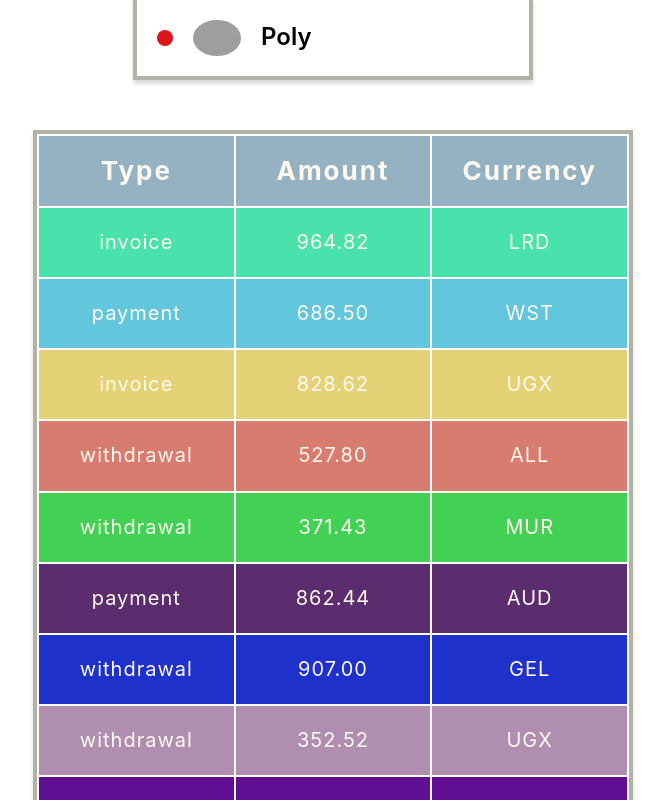
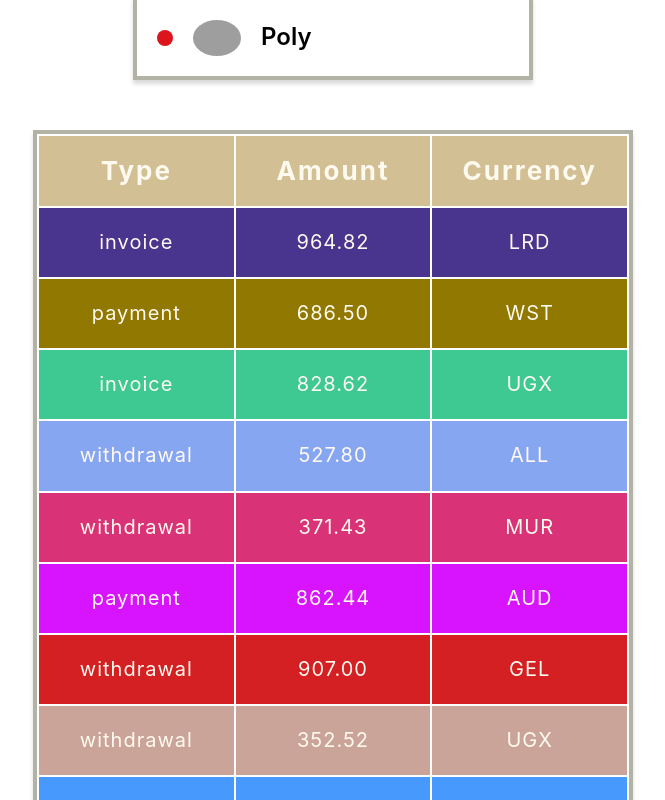
Before and after one commit to Irina-anat/goit-react-hw-01-components, a React (Create React App) app: page / in a window 1280 px wide. Shown: the part 1560-2360 px from the top of the page, without its empty margins (307-972 px from the left). Built offline with nearby package versions, Linux system fonts and the light colour scheme; grey boxes are pictures that could not be loaded.

Commit message:
update +TransactionItems

```diff
--- a/src/components/FriendList/FriendList.js
+++ b/src/components/FriendList/FriendList.js
@@ -18,4 +18,4 @@ FriendList.propTypes = {
     PropTypes.shape({ id: PropTypes.number.isRequired })
   ),
 };
-   export default FriendList
+export default FriendList;
--- a/src/components/FriendListItem/FriendListItem.js
+++ b/src/components/FriendListItem/FriendListItem.js
@@ -19,4 +19,4 @@ FriendListItem.propTypes = {
   isOnline: PropTypes.bool.isRequired,
 };
 
-export default FriendListItem
+export default FriendListItem;
--- a/src/components/Profile/Profile.js
+++ b/src/components/Profile/Profile.js
@@ -42,4 +42,4 @@ Profile.propTypes = {
   }),
 };
 
-export default Profile
+export default Profile;
--- a/src/components/Statistics/Statistics.js
+++ b/src/components/Statistics/Statistics.js
@@ -1,11 +1,7 @@
 import PropTypes from 'prop-types';
 import css from './Statistics.module.css';
+import getRandomHexColor from 'utils/getRandomHexColor';
 
-function getRandomHexColor() {
-  return `#${Math.floor(Math.random() * 16777215)
-    .toString(16)
-    .padStart(6, 0)}`;
-};
 
 const Statistics = ({ title, stats }) => {
   return (
@@ -34,4 +30,4 @@ title: PropTypes.string,
 stats: PropTypes.array.isRequired,
 }
 
-export default Statistics
+export default Statistics;
--- a/src/components/TransactionHistory/TransactionHistory.js
+++ b/src/components/TransactionHistory/TransactionHistory.js
@@ -1,11 +1,8 @@
 import PropTypes from 'prop-types';
 import css from './TransactionHistory.module.css';
+import TransactionItems from 'components/TransactionItems/TransactionItems';
+import getRandomHexColor from 'utils/getRandomHexColor';
 
-function getRandomHexColor() {
-  return `#${Math.floor(Math.random() * 16777215)
-    .toString(16)
-    .padStart(6, 0)}`;
-};
 
 const TransactionHistory = ({ items }) => {
     return <table className={css.transaction__history}>
@@ -18,25 +15,18 @@ const TransactionHistory = ({ items }) => {
         </thead>
 
         <tbody>
-            {items.map(({ id, type, amount, currency }) => {
-                return (
-                    <tr key={id} style={{ backgroundColor: getRandomHexColor() }}>
-                        <td>{type}</td>
-                        <td>{amount}</td>
-                        <td>{currency}</td>
-                    </tr>
-                );
-            })}
+            {items.map(item => (
+                   <TransactionItems key={item.id} {...item} />
+                )
+            )}
         </tbody>
     </table>
 };
 
+
+
 TransactionHistory.propTypes = {
     items: PropTypes.array.isRequired,
-    id: PropTypes.number.isRequired,
-    type: PropTypes.string.isRequired,
-    amount: PropTypes.number.isRequired,
-    currency: PropTypes.string.isRequired,
 }
 
-export default TransactionHistory
+export default TransactionHistory;
--- /dev/null
+++ b/src/components/TransactionItems/TransactionItems.js
@@ -0,0 +1,20 @@
+import PropTypes from 'prop-types';
+import getRandomHexColor from 'utils/getRandomHexColor';
+
+
+const TransactionItems = ({ id, type, amount, currency }) => {
+    return <tr key={id} style={{ backgroundColor: getRandomHexColor() }}>
+        <td>{type}</td>
+        <td>{amount}</td>
+        <td>{currency}</td>
+    </tr>
+};
+
+TransactionItems.propTypes = {
+    id: PropTypes.string.isRequired,
+    type: PropTypes.string.isRequired,
+    amount: PropTypes.string.isRequired,
+    currency: PropTypes.string.isRequired,
+};
+
+export default TransactionItems;
--- /dev/null
+++ b/src/utils/getRandomHexColor.js
@@ -0,0 +1,7 @@
+function getRandomHexColor() {
+  return `#${Math.floor(Math.random() * 16777215)
+    .toString(16)
+    .padStart(6, 0)}`;
+};
+
+export default getRandomHexColor;
```
Also changed, not shown: src/components/TransactionHistory/TransactionHistory.module.css (line endings or trailing spaces).
